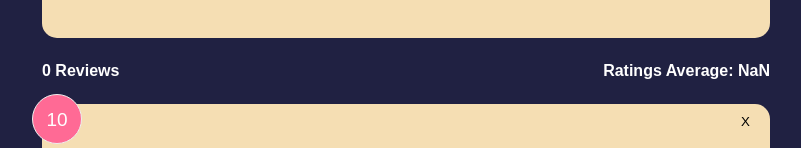
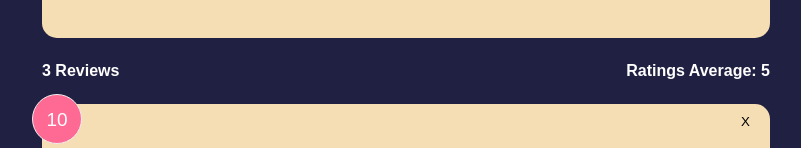
Before and after one commit to Almabali/svelte-101-feedback-app, a Svelte app: page / in a window 1280 px wide. Shown: the part 380-528 px from the top of the page, without its empty margins (234-1035 px from the left). Built offline with nearby package versions, Linux system fonts and the light colour scheme.

Commit message:
feat(store): stats updated

```diff
--- a/src/App.svelte
+++ b/src/App.svelte
@@ -7,11 +7,6 @@
 
 	let feedbacks = [];
 
-	$: count = feedbacks.length;
-	$: average =
-		feedbacks.reduce((avg: number, { rating }) => avg + rating, 0) /
-		feedbacks.length;
-
 	const addFeedback = (e: CustomEvent) => {
 		const newFeedback: IFeedback = e.detail;
 		feedbacks = [...feedbacks, newFeedback];
@@ -20,7 +15,7 @@
 
 <main class="container">
 	<FeedbackForm on:add-feedback={addFeedback} />
-	<FeedbackStats {count} {average} />
+	<FeedbackStats />
 	<FeedbackList />
 </main>
 
--- a/src/components/FeedbackStats.svelte
+++ b/src/components/FeedbackStats.svelte
@@ -1,6 +1,10 @@
 <script lang="ts">
-    export let count;
-    export let average;
+    import { FeedbackStore } from "../stores";
+
+    $: count = $FeedbackStore.length;
+    $: average =
+        $FeedbackStore.reduce((avg: number, { rating }) => avg + rating, 0) /
+        $FeedbackStore.length;
 </script>
 
 <div class="feedback-stats">
@@ -9,10 +13,9 @@
 </div>
 
 <style>
-    .feedback-stats{
+    .feedback-stats {
         display: flex;
         justify-content: space-between;
         align-items: center;
-
     }
 </style>
```
